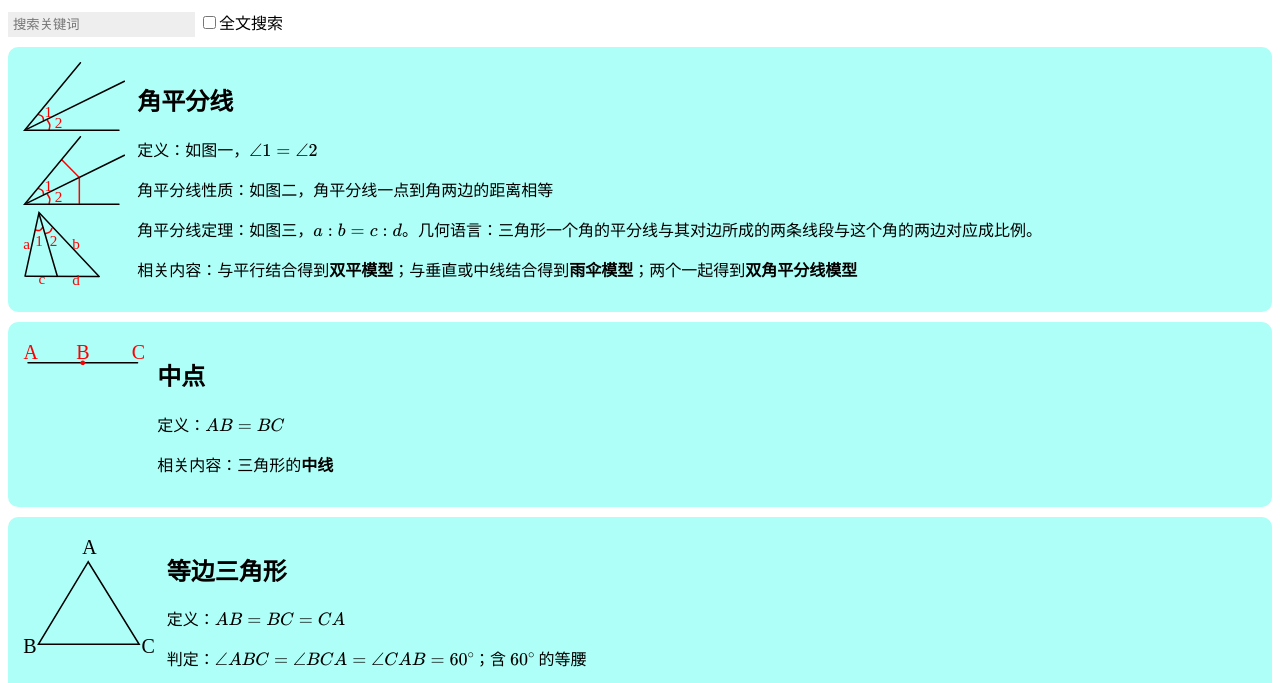
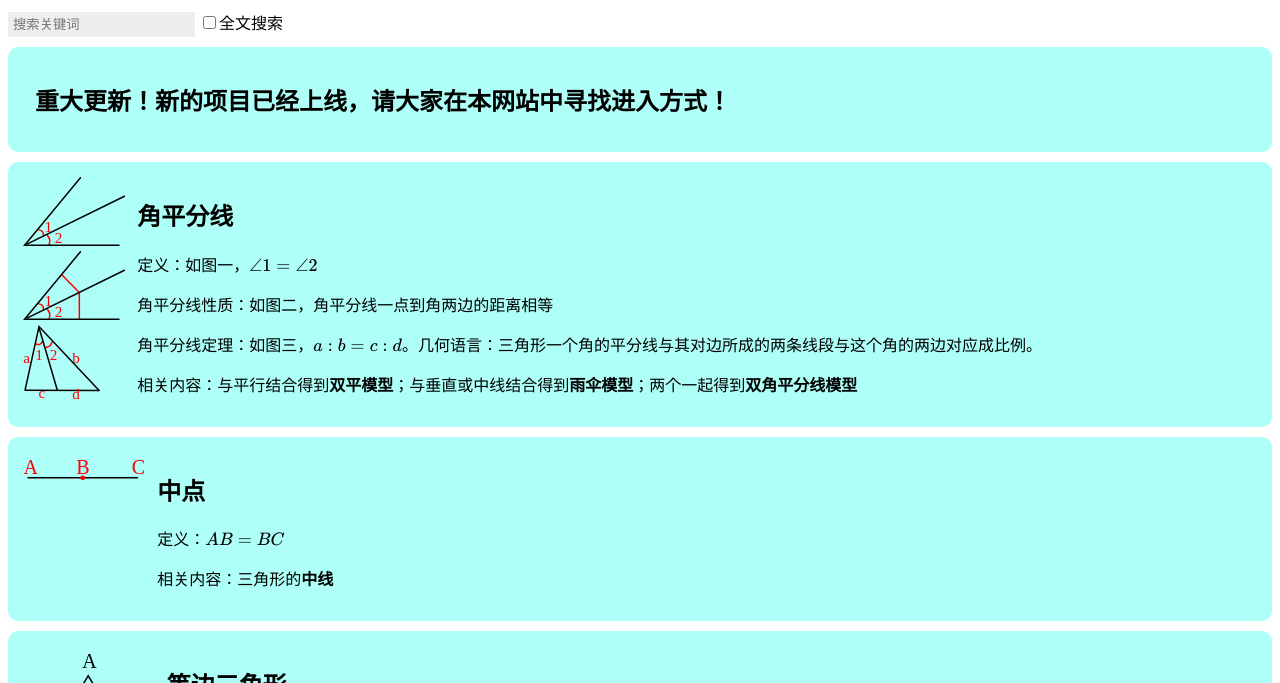
Before and after one commit to cbs001/hsj, a plain HTML site: page index.html in a window 1280 px wide. Both pictures are taken after a click on the button "定理". Shown: the part 70-753 px from the top of the page. Drawn offline with nearby package versions, Linux system fonts and the light colour scheme.

Commit message:
Update index.html

```diff
--- a/index.html
+++ b/index.html
@@ -123,6 +123,13 @@
 			<div id="theorem-s">
 				<input type="text" placeholder="搜索关键词" id="Tinputbox">
 				<input type="checkbox" id="Tinputbox2">全文搜索
+			</div>
+			<div class="card maincard" data-key="重大更新">
+				<div style="display:flex">
+					<div style="margin-left:12px">
+						<h2>重大更新！新的项目已经上线，请大家在本网站中寻找进入方式！</h2>
+					</div>
+				</div>
 			</div>
 			<div class="card theoremcard" data-key="角平分线">
 				<div style="display:flex">
@@ -409,6 +416,13 @@
 			</div>
 		</div>
 		<div id="about" style="display:none;margin-top:80px;">
+			<div class="card maincard" data-key="重大更新">
+				<div style="display:flex">
+					<div style="margin-left:12px">
+						<h2>重大更新！新的项目已经上线，请大家在本网站中寻找进入方式！</h2>
+					</div>
+				</div>
+			</div>
 			<p>上次更新：20240329 &nbsp;&nbsp;&nbsp;&nbsp;&nbsp;&nbsp; 制作：cbs，jzh</p>
 			<p>禁止将此网站外传，<del>禁止将此网站告诉huangshengjie</del></p>
 			<button onclick="printall();">打印所有内容（测试中）</button>
```
